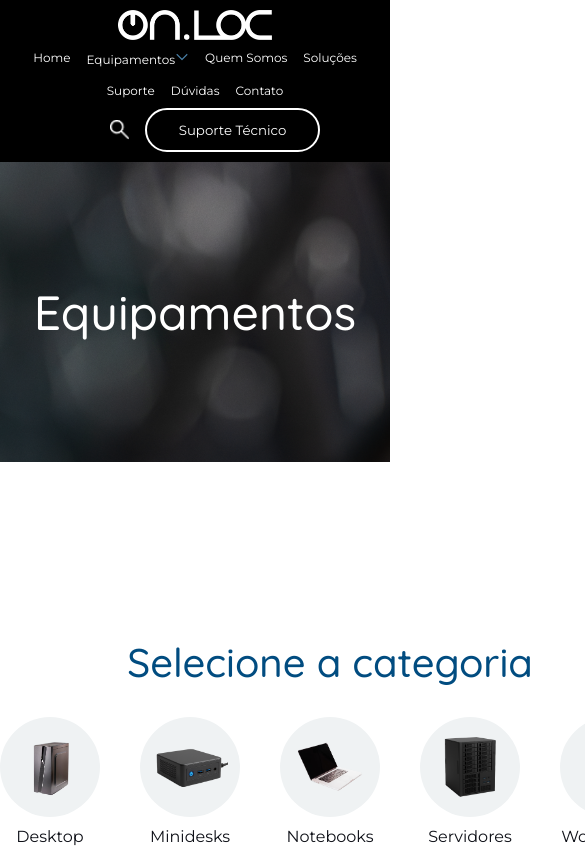
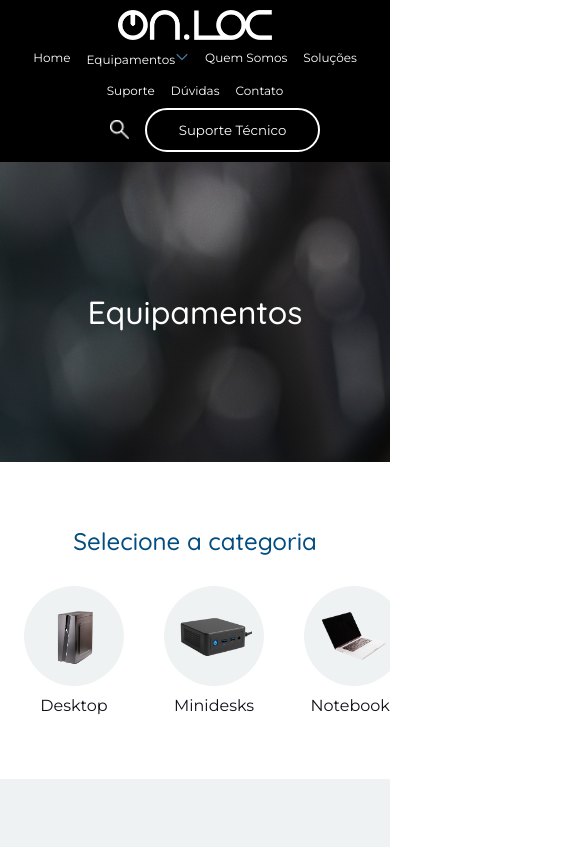
Before and after one commit to onloc/site, a React (Vite) app: page /equipamentos in a window 390 px wide. Shown: the top 847 px of the page, 585 px wide, since content can reach past the window. Built offline with nearby package versions, Linux system fonts and the light colour scheme.

Commit message:
responsive Equipamento page

```diff
--- a/src/components/EquipamentoFilter/styles.js
+++ b/src/components/EquipamentoFilter/styles.js
@@ -6,17 +6,32 @@
   justify-content: center;
   gap: 40px;
   margin-top: 30px;
+
+  @media (max-width: 768px) {
+    justify-content: flex-start;
+    overflow-x: auto;
+    width: 100%;
+    padding: 0 24px;
+
+    &::-webkit-scrollbar {
+      display: none; /* Chrome */
+    }
+  }
 `;
 
 export const Container = styled.div`
-  width: 660px;
+  max-width: 660px;
   height: hug-content;
   display: flex;
   flex-direction: column;
   align-items: center;
   margin: auto;
   margin-top: 175px;
-  margin-bottom:175px ;
+  margin-bottom: 175px;
+
+  @media (max-width: 768px) {
+    margin: 64px 0 ;
+  }
 `;
 
 export const Typography = styled.div`
@@ -28,6 +43,10 @@
   letter-spacing: 0%;
   text-align: center;
   color: #014c80;
+
+  @media (max-width: 768px) {
+    font-size: 24px;
+  }
 `;
 
 export const ItemWrapper = styled.div`
@@ -36,8 +55,9 @@
   align-items: center;
   gap: 10px;
   cursor: pointer;
+
+  flex-shrink: 0;
 `;
-
 export const FilterItem = styled.div`
   width: 100px;
   height: 100px;
@@ -48,7 +68,8 @@
   align-items: center;
   transition: 0.3s;
 
-  border: 1px solid ${(props) => (props.$isSelected ? "#014c80" : "transparent")};
+  border: 1px solid
+    ${(props) => (props.$isSelected ? "#014c80" : "transparent")};
 
   &:hover {
     border: 1px solid #014c80;
--- a/src/components/HeaderBanner/styles.js
+++ b/src/components/HeaderBanner/styles.js
@@ -26,4 +26,8 @@
   letter-spacing: 0%;
   text-align: center;
   color: #fff;
+
+  @media (max-width: 768px) {
+    font-size: 32px;
+  }
 `;
```
